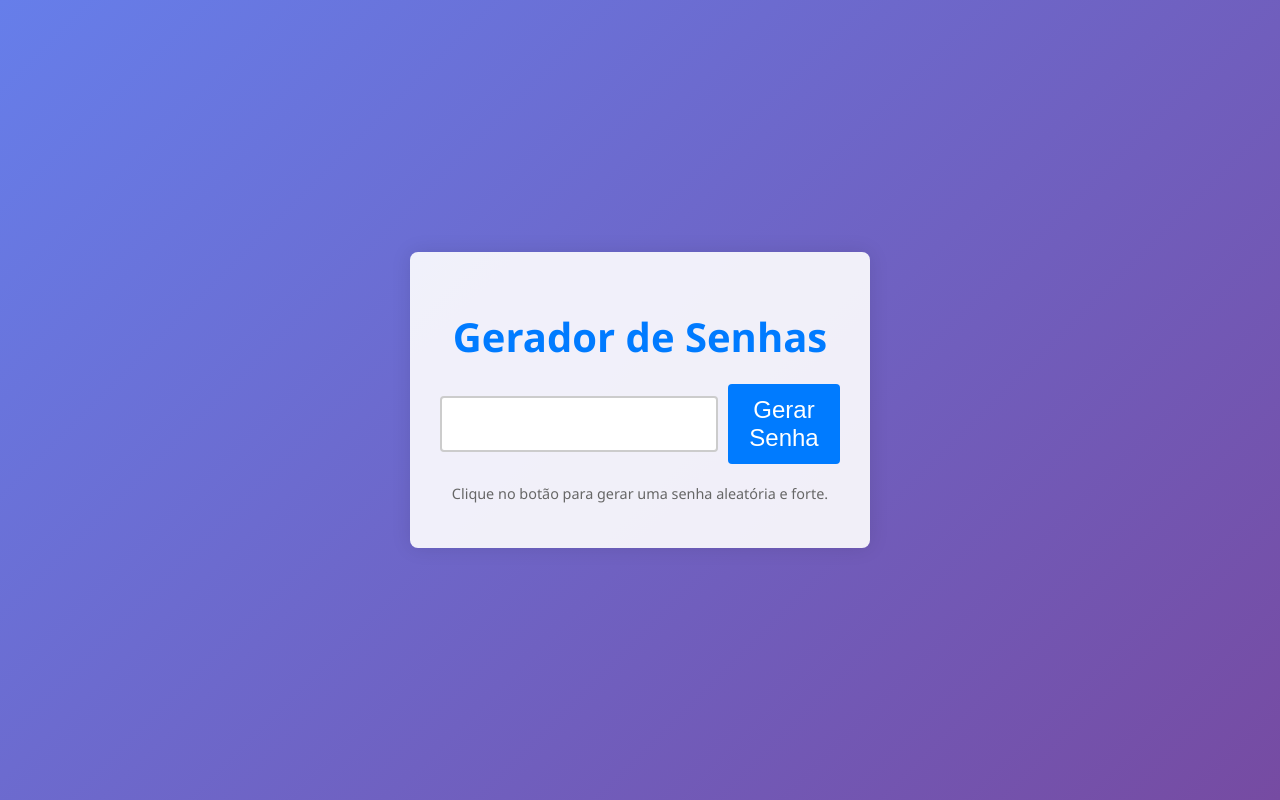
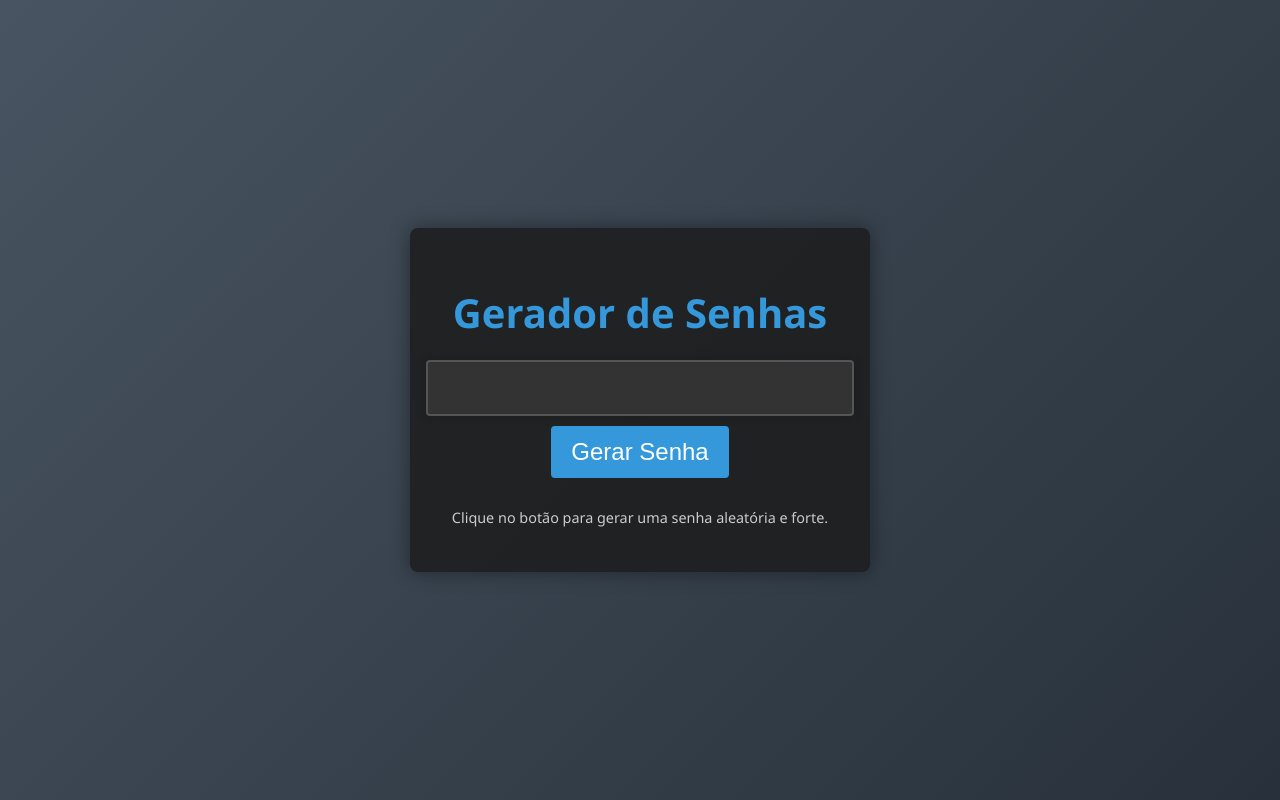
Before and after one commit to ThBanza/Gerador-de-Senha, a plain HTML site: page index.html in a window 1280 px wide. Drawn offline with Linux system fonts and the light colour scheme.

Commit message:
atualizado

```diff
--- a/styles.css
+++ b/styles.css
@@ -1,6 +1,6 @@
 body {
   font-family: 'Segoe UI', Tahoma, Geneva, Verdana, sans-serif;
-    background: linear-gradient(135deg, #667eea 0%, #764ba2 100%);
+  background: linear-gradient(135deg, #485461 0%, #28313b 100%);
   display: flex;
   justify-content: center;
   align-items: center;
@@ -10,53 +10,56 @@ body {
 
 .container {
   text-align: center;
-    background-color: rgba(255, 255, 255, 0.9);
+  background-color: rgba(30, 30, 30, 0.9);
   padding: 30px;
   border-radius: 8px;
-    box-shadow: 0 0 20px rgba(0, 0, 0, 0.1);
+  box-shadow: 0 0 20px rgba(0, 0, 0, 0.4);
   width: 400px;
 }
 
 h1 {
-    color: #007bff;
+  color: #3498db;
   font-size: 2.5rem;
   margin-bottom: 20px;
 }
 
 .password-generator {
   display: flex;
+  flex-direction: column;
   align-items: center;
-    justify-content: center;
   margin-bottom: 20px;
 }
 
 #passwordDisplay {
-    width: 250px;
+  width: 100%;
   padding: 12px;
   font-size: 1.5rem;
-    border: 2px solid #ccc;
+  border: 2px solid #555;
+  background-color: #333;
+  color: #fff;
   border-radius: 4px;
-    margin-right: 10px;
-    text-align: center;
+  margin-bottom: 10px;
+  box-shadow: 0 0 10px rgba(0, 0, 0, 0.2);
 }
 
 #generatePasswordBtn {
   padding: 12px 20px;
   font-size: 1.5rem;
   cursor: pointer;
-    background-color: #007bff;
+  background-color: #3498db;
   color: #fff;
   border: none;
   border-radius: 4px;
   transition: background-color 0.3s ease;
+  margin-bottom: 10px;
 }
 
 #generatePasswordBtn:hover {
-    background-color: #0056b3;
+  background-color: #2980b9;
 }
 
 .disclaimer {
   font-size: 0.9rem;
-    color: #666;
+  color: #ccc;
   margin-top: 10px;
 }
```
Lines whose indentation alone changed are shown as unchanged.
